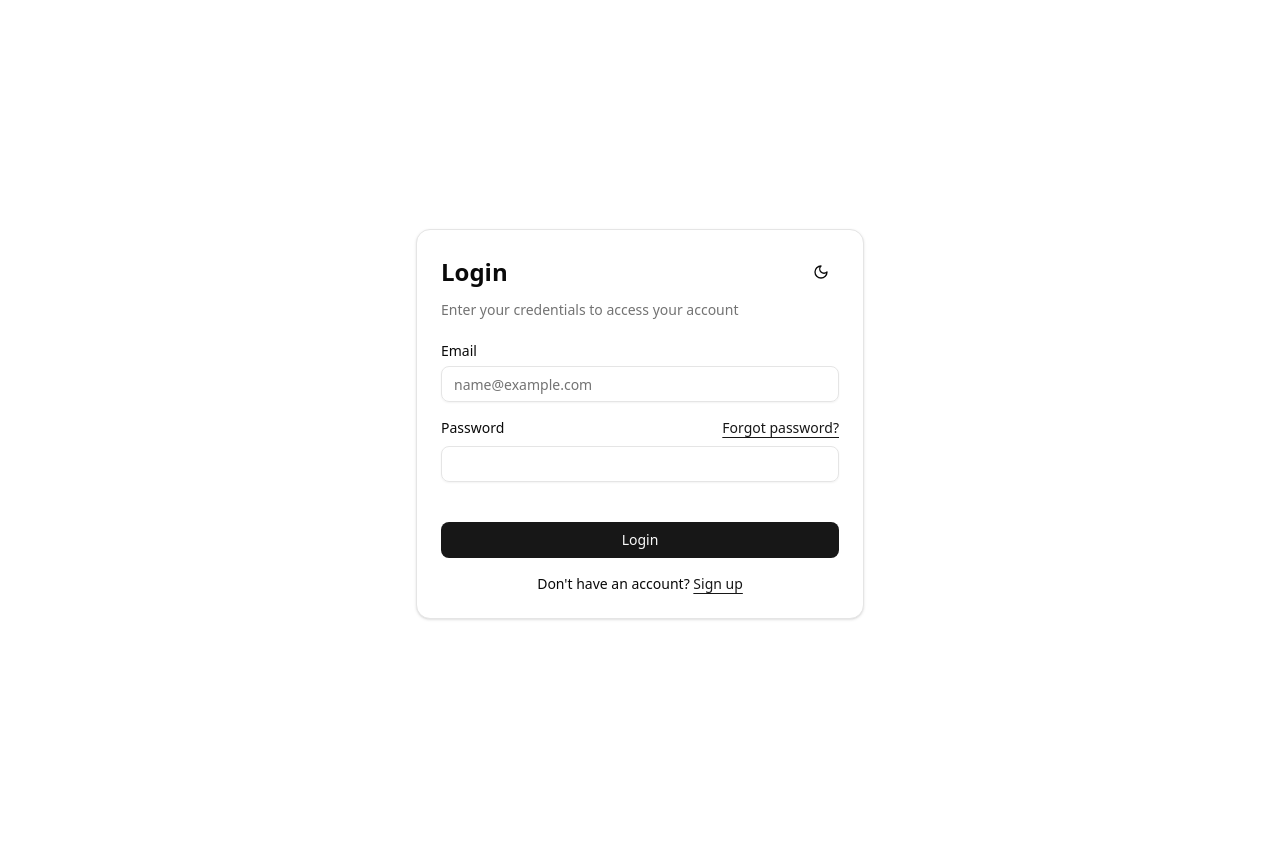
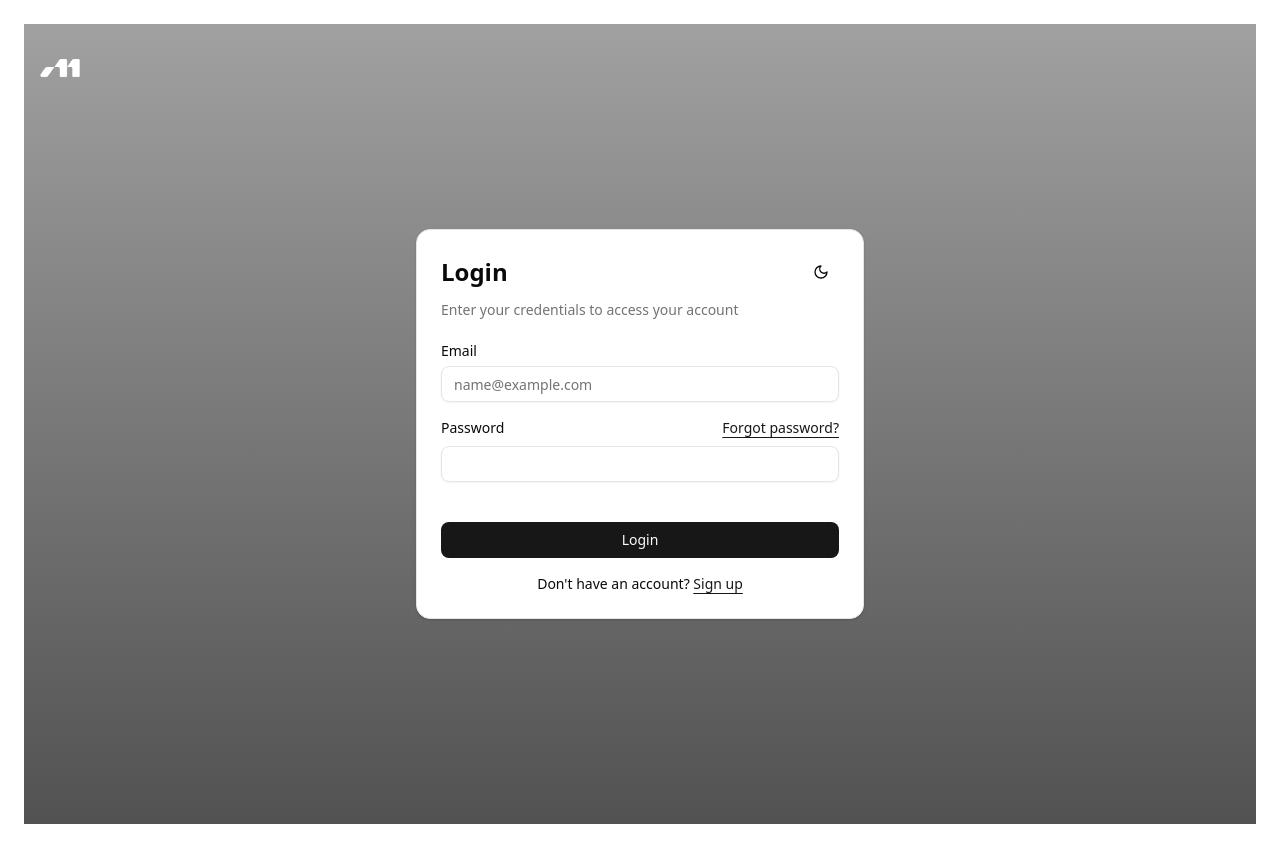
Before and after one commit to matthewcespon/dashb-app, a Next.js app: page /auth/login in a window 1280 px wide. Built offline with nearby package versions, Linux system fonts and the light colour scheme.

Commit message:
gradient 2

```diff
--- a/src/app/auth/login/page.tsx
+++ b/src/app/auth/login/page.tsx
@@ -34,7 +34,7 @@ export default function LoginPage() {
   }, [state, router]);
 
   return (
-    <div className="flex min-h-screen items-center justify-center p-4 bg-gradient from-neutral-400 to-neutral-600">
+    <div className="flex min-h-screen items-center justify-center p-4 bg-gradient-to-b from-neutral-400 to-neutral-600">
       <Card className="w-full max-w-md">
         <CardHeader className="space-y-1">
           <div className="flex items-center justify-between">
```
